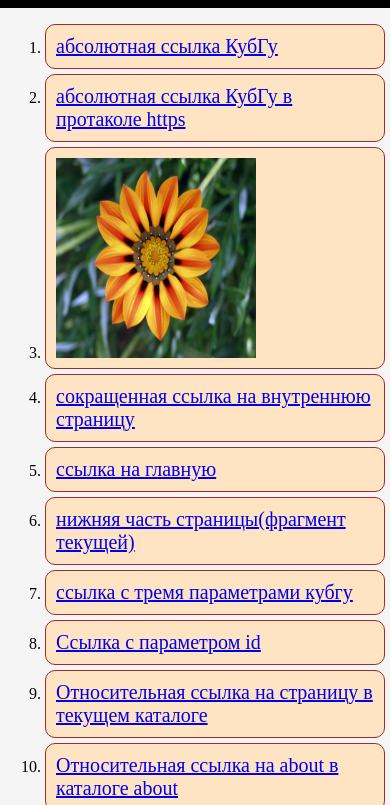
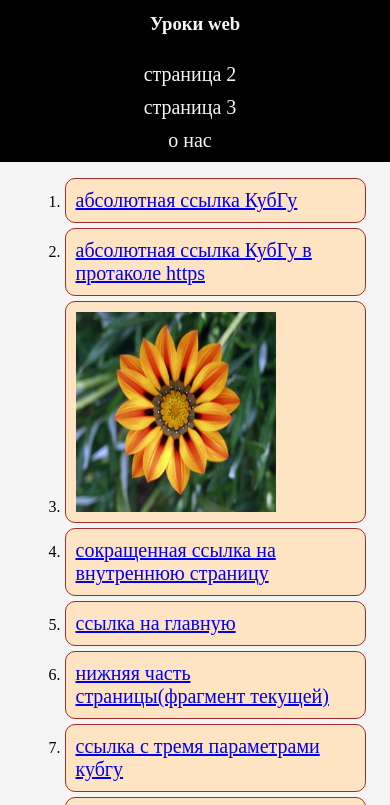
Before and after one commit to Romiono/2task.github.io, a plain HTML site: page index.html in a window 390 px wide. Shown: the part 51-856 px from the top of the page. Drawn offline with Linux system fonts and the light colour scheme.

Commit message:
немного адаптивности добавил

```diff
--- a/style.css
+++ b/style.css
@@ -158,5 +158,35 @@ footer {
 }
 
 @media all and (max-width: 960px) {
+    header {
+        flex-direction: column;
+        justify-content: center;
+        align-items: center;
+        min-width: 100%;
+    }
 
+    footer {
+        flex-direction: column;
+        justify-content: center;
+        align-items: center;
+        min-width: 100%;
+    }
+
+    nav {
+        flex-direction: column;
+    }
+
+    .nav-wraper {
+        margin: 0;
+        padding: 0;
+    }
+
+    .nav-item-wraper {
+        display: block;
+        text-align: center;
+    }
+
+    main{
+        max-width: 90%;
+    }
 }
```
